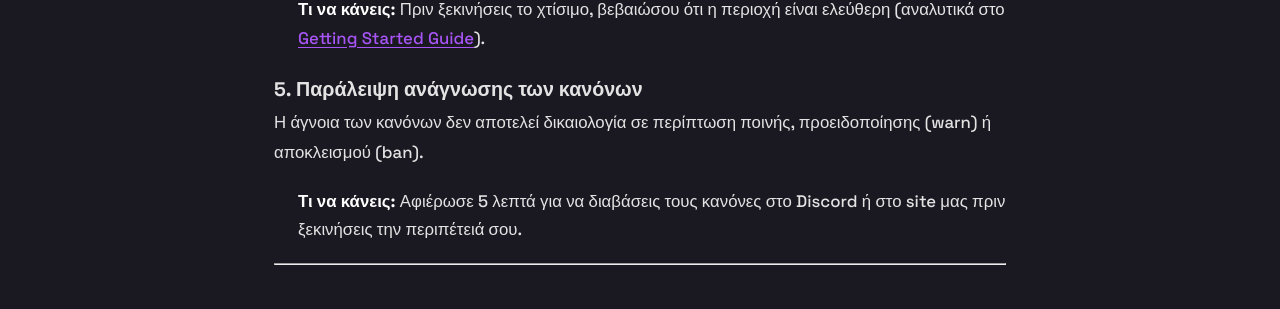
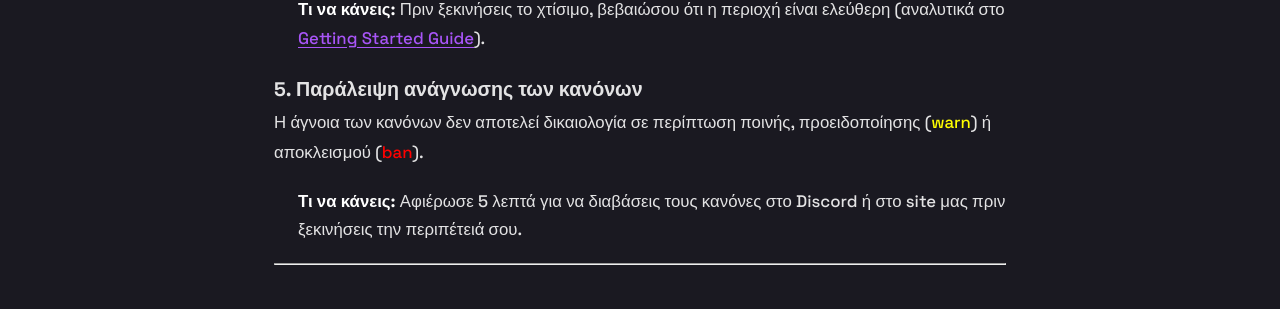
Before and after one commit to ThFos/pgg-legacy, a Jekyll site: the page built from blog/sixna-lathoi-paiktwn/index.md, in a window 1280 px wide and 900 px high, scrolled down 2558 px. Shown: the part 149-458 px from the top of the window. Built offline with Jekyll 4.4.1, drawn with Linux system fonts in a browser that asks for light colours.

Commit message:
Update Άρθρα Blog “sixna-lathoi-paiktwn/index”

```diff
--- a/blog/sixna-lathoi-paiktwn/index.md
+++ b/blog/sixna-lathoi-paiktwn/index.md
@@ -72,7 +72,7 @@ description: Απαντήσεις στις πιο συχνές ερωτήσει
 
 ### 5. Παράλειψη ανάγνωσης των κανόνων
 
-Η άγνοια των κανόνων δεν αποτελεί δικαιολογία σε περίπτωση ποινής, προειδοποίησης (warn) ή αποκλεισμού (ban).
+Η άγνοια των κανόνων δεν αποτελεί δικαιολογία σε περίπτωση ποινής, προειδοποίησης (<span style="color: yellow;">warn</span>) ή αποκλεισμού (<span style="color: red;">ban</span>).
 
 * **Τι να κάνεις:** Αφιέρωσε 5 λεπτά για να διαβάσεις τους κανόνες στο Discord ή στο site μας πριν ξεκινήσεις την περιπέτειά σου.
 
```
